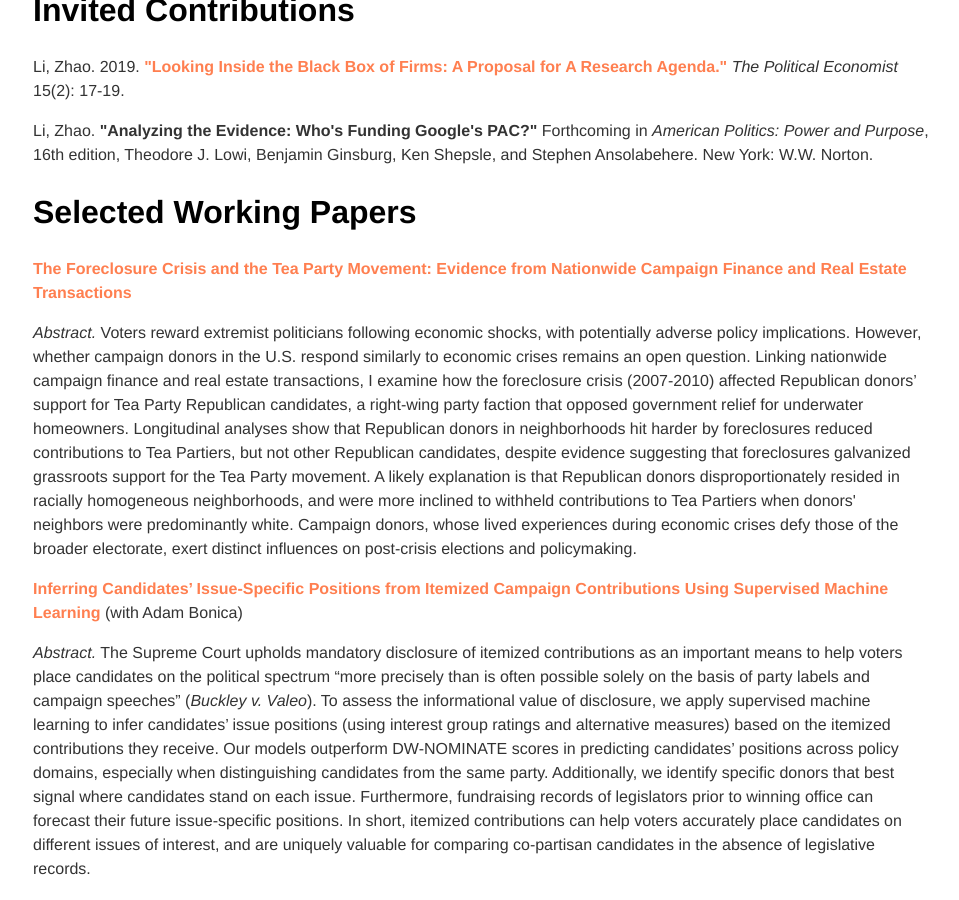
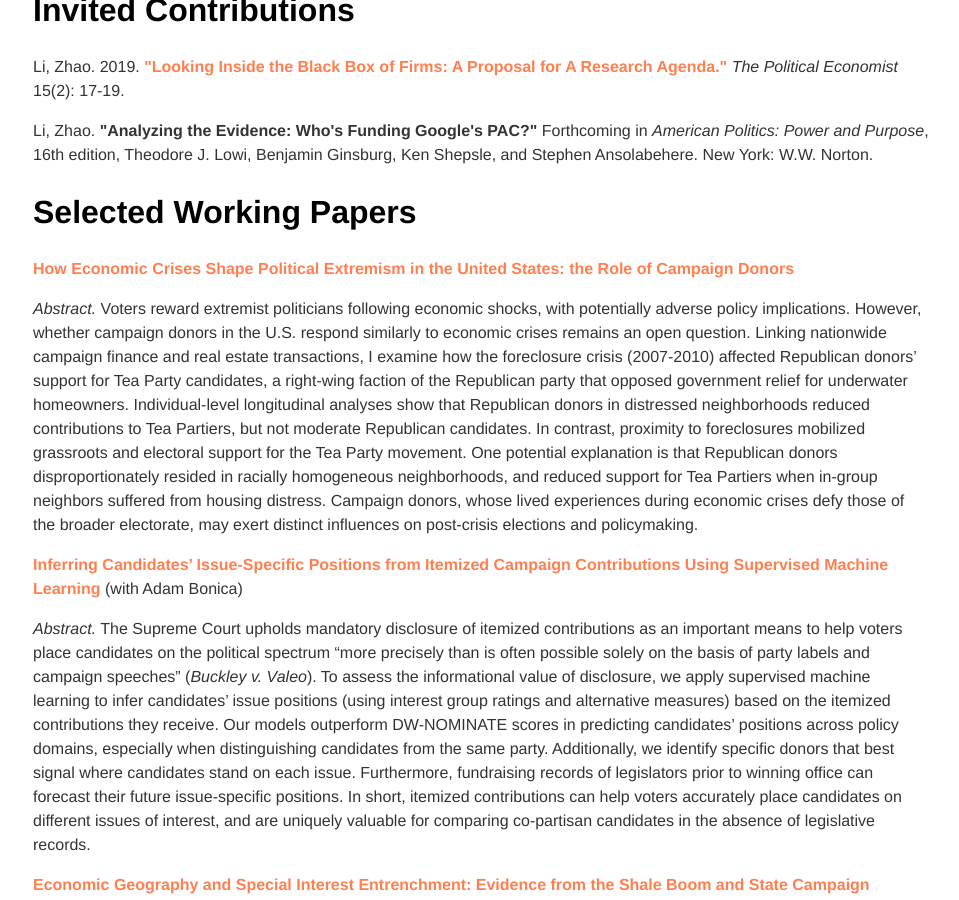
Before and after one commit to zhaoliresearch/zhaoliresearch.github.io, a Jekyll site: the page built from research/index.html, in a window 1280 px wide and 900 px high, scrolled down 501 px. Shown: the whole window, without its empty margins (159-1118 px from the left). Built offline with Jekyll 4.4.1, drawn with Linux system fonts in a browser that asks for light colours.

Commit message:
Update index.html

```diff
--- a/research/index.html
+++ b/research/index.html
@@ -10,8 +10,8 @@
 <p>Li, Zhao. 2019. <b><a href="https://docs.google.com/viewer?a=v&pid=sites&srcid=dW1pY2guZWR1fHBvbGl0aWNhbC1lY29ub21pc3QtbmV3c2xldHRlcnxneDo2ZjY0NzVhMzJjNWE0NzZi">"Looking Inside the Black Box of Firms: A Proposal for A Research Agenda."</a></b> <i>The Political Economist</i> 15(2): 17-19.</p>
 <p>Li, Zhao. <b>"Analyzing the Evidence: Who's Funding Google's PAC?"</a></b> Forthcoming in <i>American Politics: Power and Purpose</i>, 16th edition, Theodore J. Lowi, Benjamin Ginsburg, Ken Shepsle, and Stephen Ansolabehere. New York: W.W. Norton.</p>
 <h2>Selected Working Papers </h2>
-<p><b><a href="https://www.dropbox.com/s/at6n6o16dze48ds/Zhao%20Li_Housing%20Crash%20and%20Political%20Extremism.pdf?dl=0">The Foreclosure Crisis and the Tea Party Movement: Evidence from Nationwide Campaign Finance and Real Estate Transactions</b> </a></p>
-<p><i>Abstract.</i> Voters reward extremist politicians following economic shocks, with potentially adverse policy implications. However, whether campaign donors in the U.S. respond similarly to economic crises remains an open question. Linking nationwide campaign finance and real estate transactions, I examine how the foreclosure crisis (2007-2010) affected Republican donors’ support for Tea Party Republican candidates, a right-wing party faction that opposed government relief for underwater homeowners. Longitudinal analyses show that Republican donors in neighborhoods hit harder by foreclosures reduced contributions to Tea Partiers, but not other Republican candidates, despite evidence suggesting that foreclosures galvanized grassroots support for the Tea Party movement. A likely explanation is that Republican donors disproportionately resided in racially homogeneous neighborhoods, and were more inclined to withheld contributions to Tea Partiers when donors' neighbors were predominantly white. Campaign donors, whose lived experiences during economic crises defy those of the broader electorate, exert distinct influences on post-crisis elections and policymaking.</p>
+<p><b><a href="https://www.dropbox.com/s/at6n6o16dze48ds/Zhao%20Li_Housing%20Crash%20and%20Political%20Extremism.pdf?dl=0">How Economic Crises Shape Political Extremism in the United States: the Role of Campaign Donors</b> </a></p>
+<p><i>Abstract.</i> Voters reward extremist politicians following economic shocks, with potentially adverse policy implications. However, whether campaign donors in the U.S. respond similarly to economic crises remains an open question. Linking nationwide campaign finance and real estate transactions, I examine how the foreclosure crisis (2007-2010) affected Republican donors’ support for Tea Party candidates, a right-wing faction of the Republican party that opposed government relief for underwater homeowners. Individual-level longitudinal analyses show that Republican donors in distressed neighborhoods reduced contributions to Tea Partiers, but not moderate Republican candidates. In contrast, proximity to foreclosures mobilized grassroots and electoral support for the Tea Party movement. One potential explanation is that Republican donors disproportionately resided in racially homogeneous neighborhoods, and reduced support for Tea Partiers when in-group neighbors suffered from housing distress. Campaign donors, whose lived experiences during economic crises defy those of the broader electorate, may exert distinct influences on post-crisis elections and policymaking.</p>
 <p><b><a href="https://www.dropbox.com/s/9b0g9fts8vtcvwl/Bonica%20and%20Li_APSA%202019%20paper.pdf?dl=0">Inferring Candidates’ Issue-Specific Positions from Itemized Campaign Contributions Using Supervised Machine Learning</b></a> (with Adam Bonica)</p>
 <p><i>Abstract.</i> The Supreme Court upholds mandatory disclosure of itemized contributions as an important means to help voters place candidates on the political spectrum “more precisely than is often possible solely on the basis of party labels and campaign speeches” (<i>Buckley v. Valeo</i>). To assess the informational value of disclosure, we apply supervised machine learning to infer candidates’ issue positions (using interest group ratings and alternative measures) based on the itemized contributions they receive. Our models outperform DW-NOMINATE scores in predicting candidates’ positions across policy domains, especially when distinguishing candidates from the same party. Additionally, we identify specific donors that best signal where candidates stand on each issue. Furthermore, fundraising records of legislators prior to winning office can forecast their future issue-specific positions. In short, itemized contributions can help voters accurately place candidates on different issues of interest, and are uniquely valuable for comparing co-partisan candidates in the absence of legislative records.</p>
 <p><b><a href="https://www.dropbox.com/s/i3kvtsxf0hrptey/DiSalvo%20and%20Li%20%282020%29.pdf?dl=0">Economic Geography and Special Interest Entrenchment: Evidence from the Shale Boom and State Campaign Finance</b></a> (with Richard DiSalvo)</p>
```
